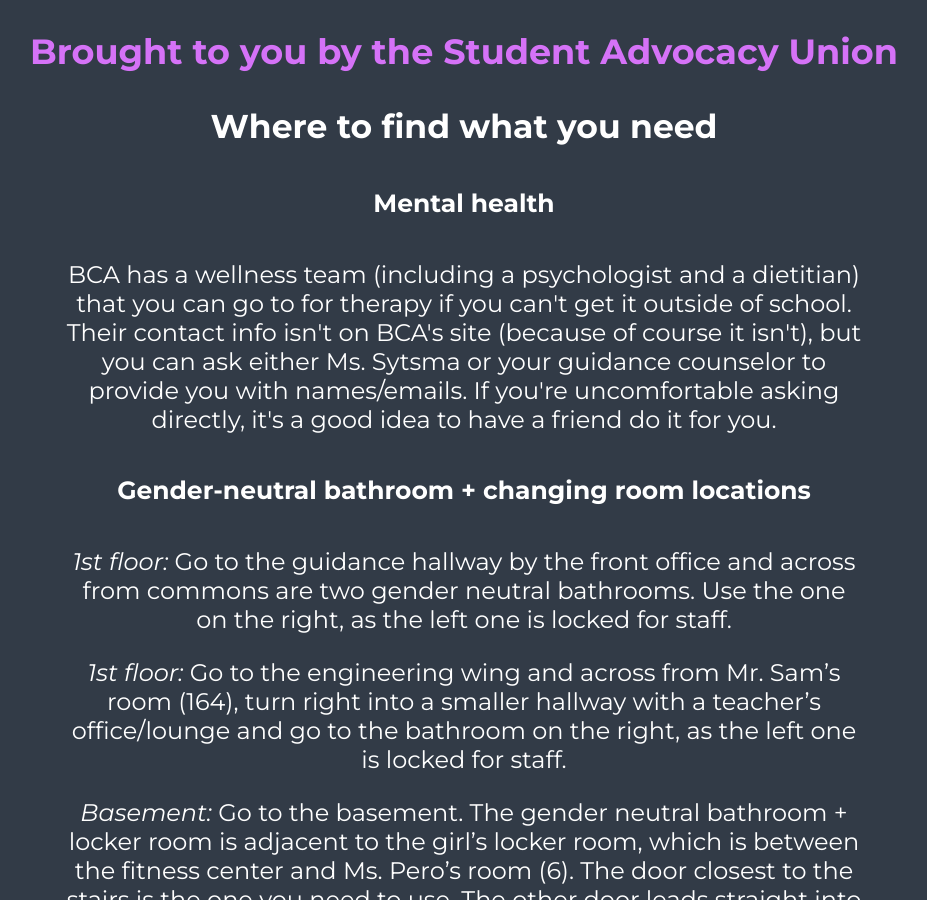
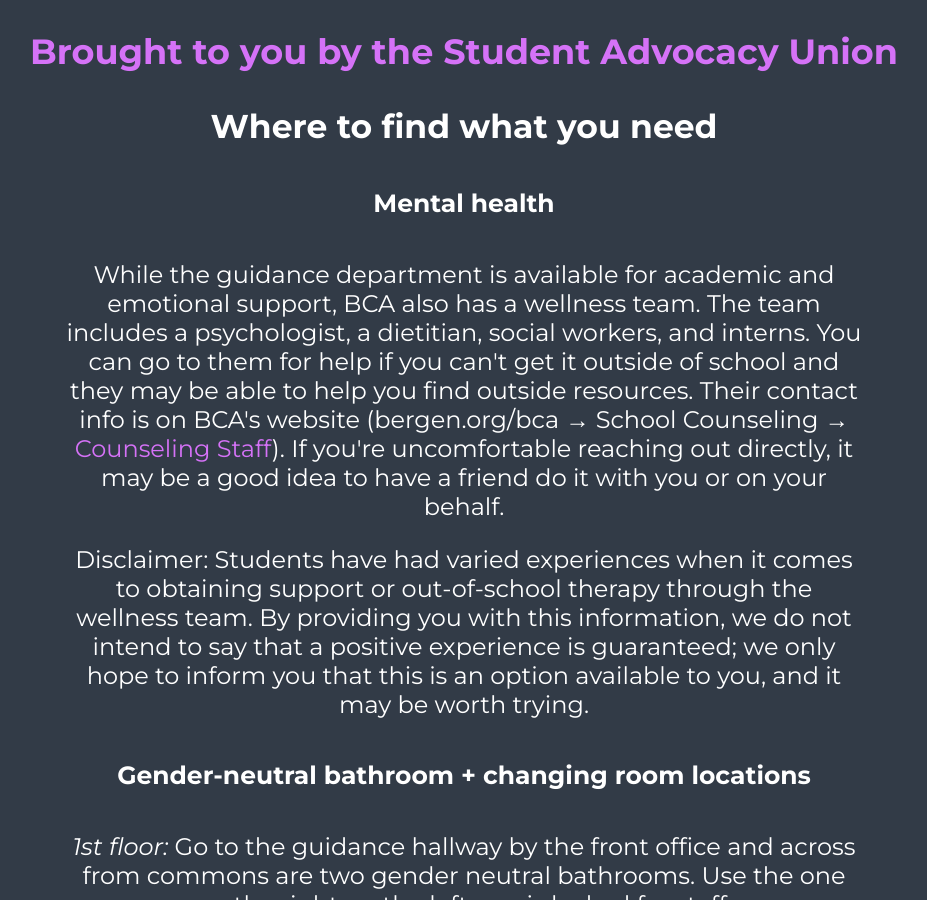
Before and after one commit to bcaguide/bcaguide.github.io, a Jekyll site: the page built from resources.html, in a window 1280 px wide and 900 px high, scrolled down 236 px. Shown: the whole window, without its empty margins (176-1103 px from the left). Built offline with Jekyll 4.4.1, drawn with Linux system fonts in a browser that asks for light colours.

Commit message:
Update resources.html

```diff
--- a/resources.html
+++ b/resources.html
@@ -6,7 +6,8 @@
 
 <h3>Where to find what you need</h3>
 <h5>Mental health</h5>
-<p>BCA has a wellness team (including a psychologist and a dietitian) that you can go to for therapy if you can't get it outside of school. Their contact info isn't on BCA's site (because of course it isn't), but you can ask either Ms. Sytsma or your guidance counselor to provide you with names/emails. If you're uncomfortable asking directly, it's a good idea to have a friend do it for you.</p>
+<p>While the guidance department is available for academic and emotional support, BCA also has a wellness team. The team includes a psychologist, a dietitian, social workers, and interns. You can go to them for help if you can't get it outside of school and they may be able to help you find outside resources. Their contact info is on BCA's website (bergen.org/bca → School Counseling → <a href="https://www.bergen.org/Page/4617">Counseling Staff</a>). If you're uncomfortable reaching out directly, it may be a good idea to have a friend do it with you or on your behalf.</p>
+<p>Disclaimer: Students have had varied experiences when it comes to obtaining support or out-of-school therapy through the wellness team. By providing you with this information, we do not intend to say that a positive experience is guaranteed; we only hope to inform you that this is an option available to you, and it may be worth trying.</p>
 <h5>Gender-neutral bathroom + changing room locations</h5>
 <p><em>1st floor:</em> Go to the guidance hallway by the front office and across from commons are two gender neutral bathrooms. Use the one on the right, as the left one is locked for staff.</p>
 <p><em>1st floor:</em> Go to the engineering wing and across from Mr. Sam’s room (164), turn right into a smaller hallway with a teacher’s office/lounge and go to the bathroom on the right, as the left one is locked for staff.</p>
```
